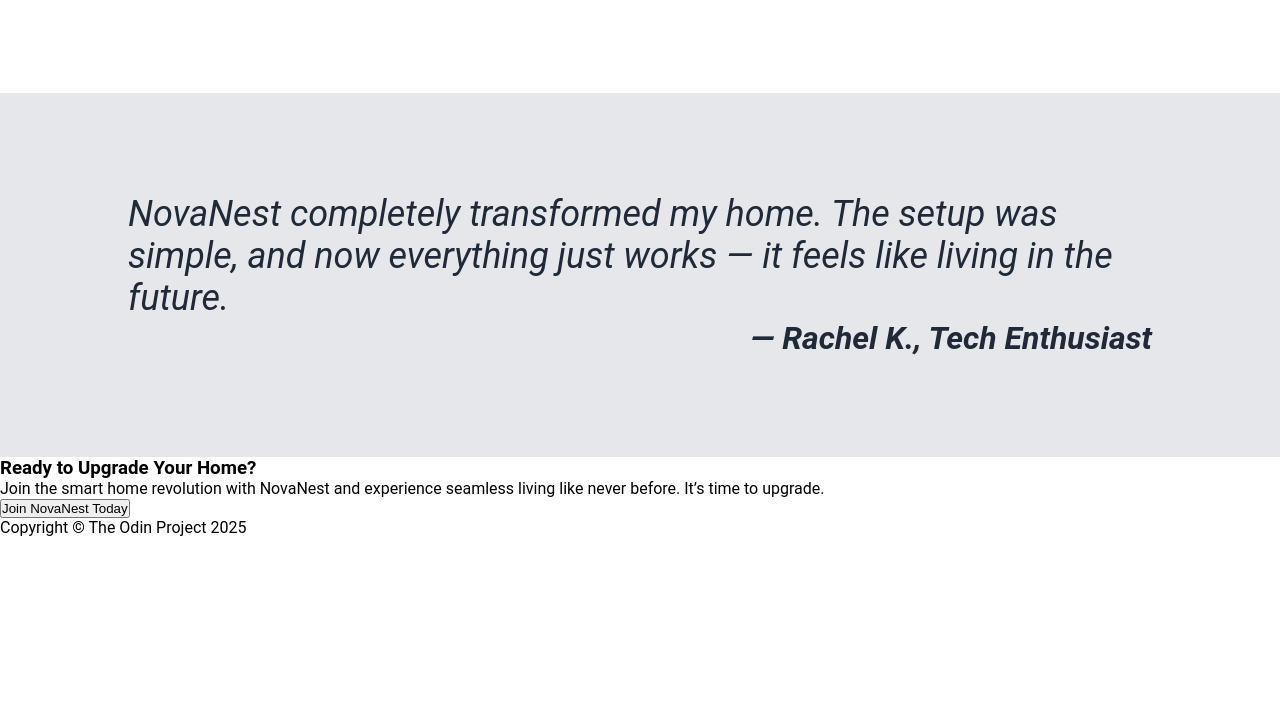
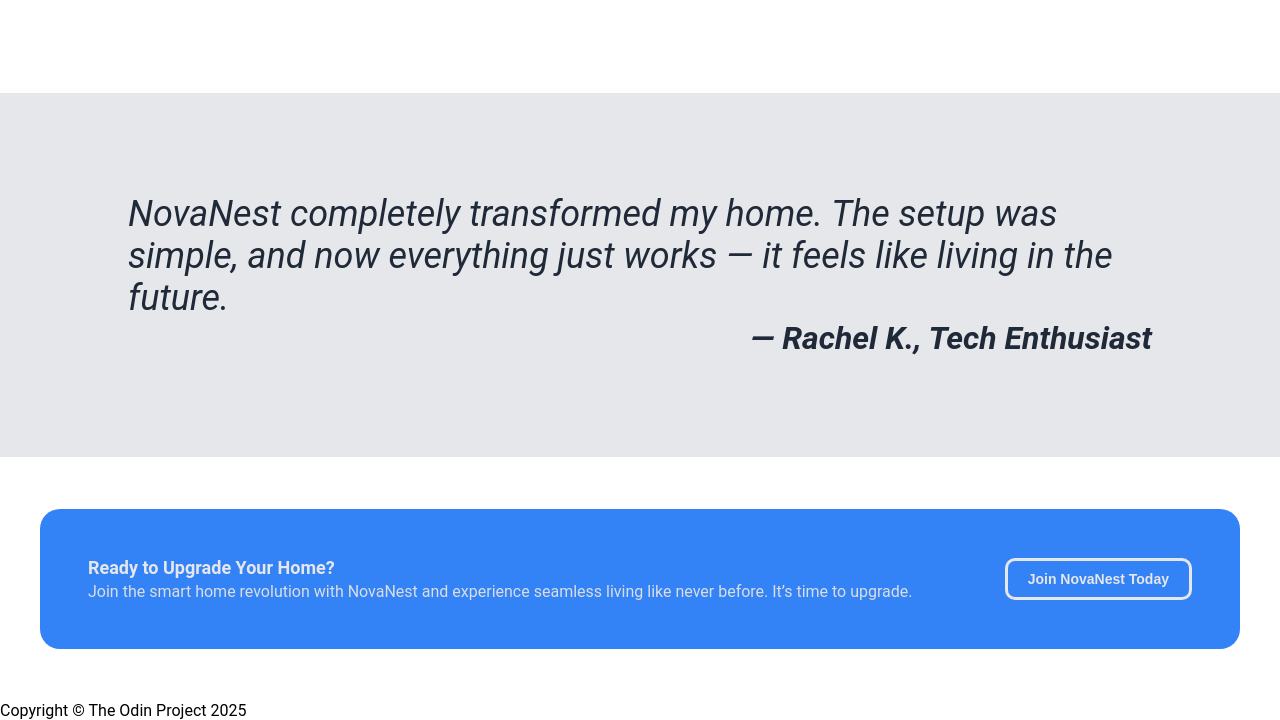
Before and after one commit to moutafatin/odin-foundation-landing-page, a plain HTML site: page index.html in a window 1280 px wide. Shown: the part 990-1710 px from the top of the page. Before the commit the page ends 1527 px from the top, so only its background shows below. Drawn offline with Linux system fonts and the light colour scheme.

Commit message:
Style call to action section

```diff
--- a/index.html
+++ b/index.html
@@ -105,7 +105,7 @@
         </div>
       </section>
       <section>
-        <div>
+        <div class="call-to-action">
           <div>
             <h3>Ready to Upgrade Your Home?</h3>
             <p>
--- a/styles.css
+++ b/styles.css
@@ -159,3 +159,45 @@
   font-size: 32px;
   font-weight: bold;
 }
+
+/* Call to action section */
+
+.call-to-action {
+  display: flex;
+  justify-content: space-between;
+  align-items: center;
+  background-color: var(--blue);
+  padding: 48px;
+  max-width: 1200px;
+  margin: 52px auto;
+  border-radius: 20px;
+}
+
+.call-to-action h3 {
+  color: var(--secondary-text);
+  font-size: 18px;
+  font-weight: bold;
+  margin-bottom: 4px;
+}
+
+.call-to-action p {
+  color: #dadee4;
+}
+
+.call-to-action button {
+  background-color: transparent;
+  color: var(--secondary-text);
+  font-weight: bold;
+  font-size: 14px;
+  flex-shrink: 0;
+  padding: 10px 20px;
+  border: 3px solid var(--secondary-text);
+  border-radius: 10px;
+  cursor: pointer;
+}
+
+.call-to-action button:hover {
+  color: var(--blue);
+  background-color: var(--secondary-text);
+  border: 3px solid var(--blue);
+}
```
